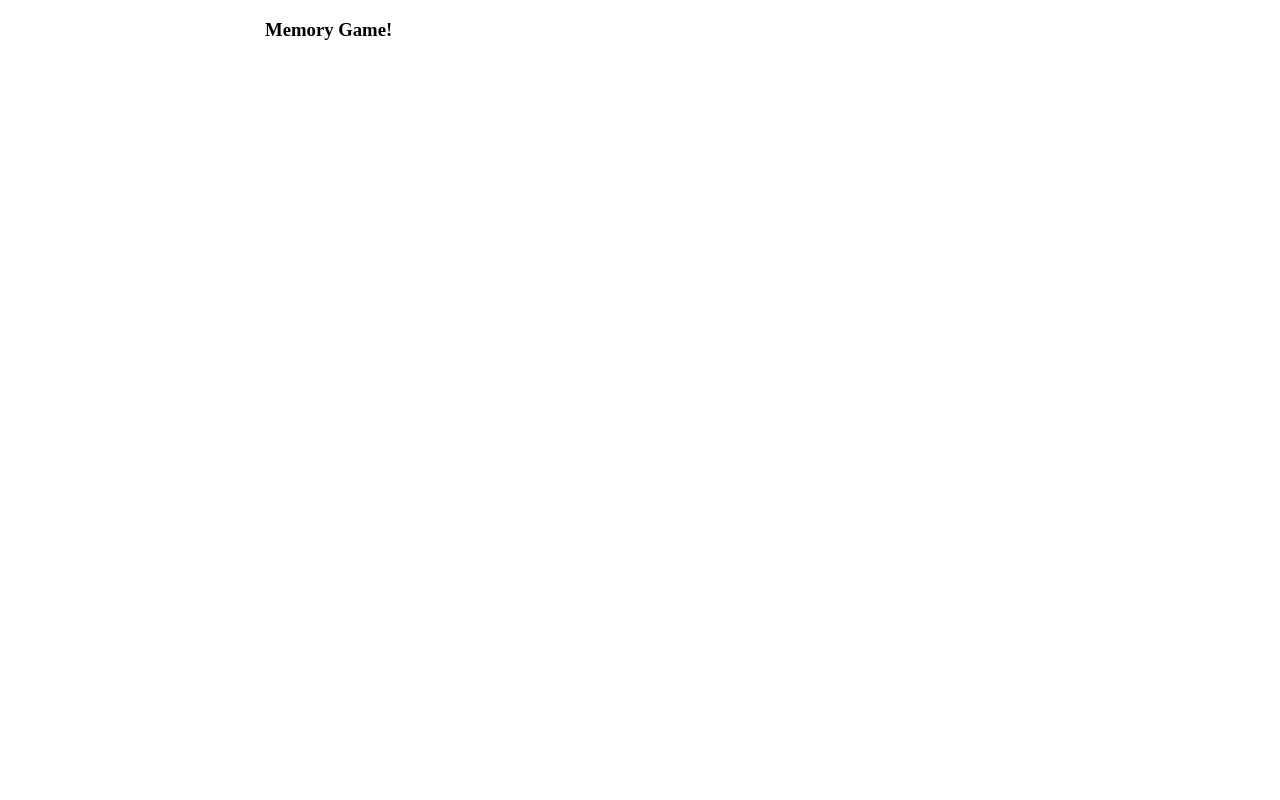
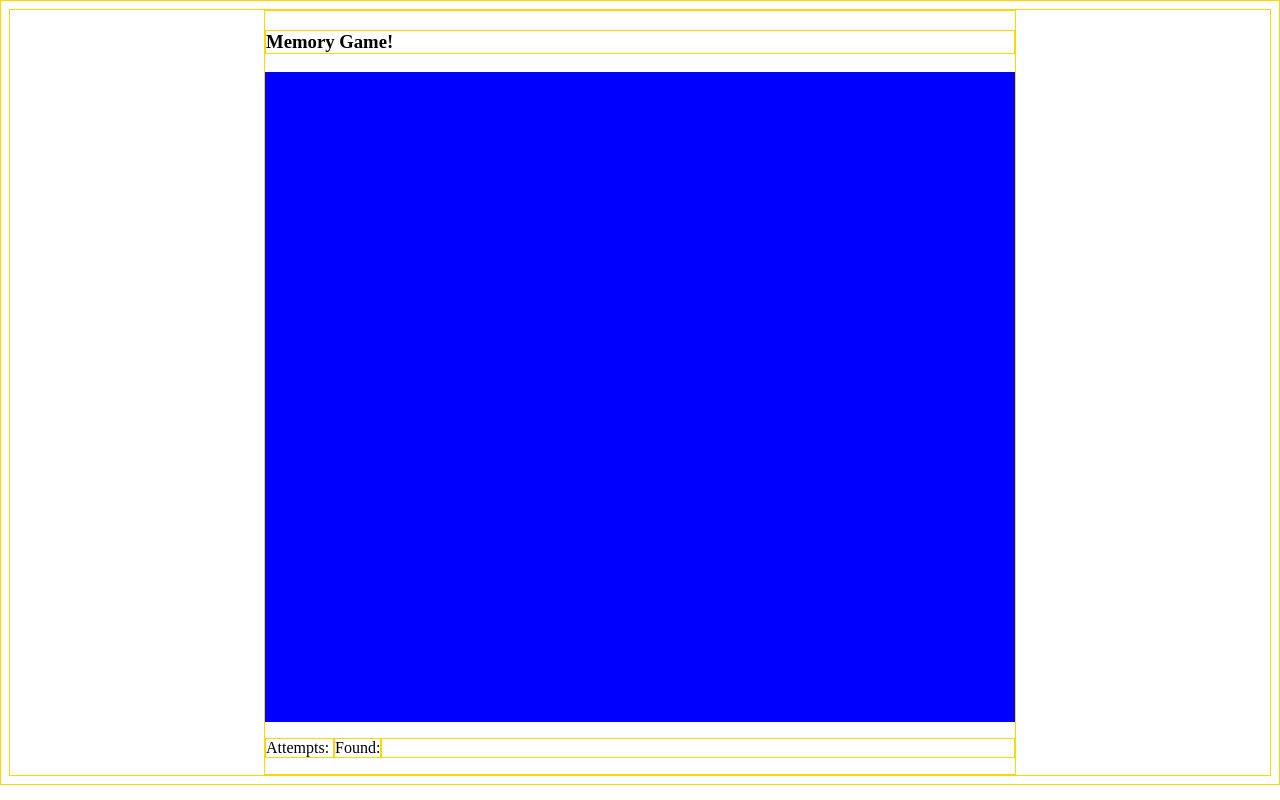
Before and after one commit to DanielleSmikle/MatchingCards, a plain HTML site: page index.html in a window 1280 px wide. Drawn offline with Linux system fonts and the light colour scheme.

Commit message:
keeping score

```diff
--- a/index.html
+++ b/index.html
@@ -13,7 +13,9 @@
     <div class="pageContainer">
     <h3>Memory Game!</h3>
     <div class="gameGrid">
+    </div>
 
+    <p>Attempts: <span class="attemptsHolder"></span> Found: <span class="foundHolder"></span> </p>
     </div>
 </body>
 </html>
--- a/style.css
+++ b/style.css
@@ -9,7 +9,12 @@
     display: flex;
     flex-wrap: wrap;
     height: 650px;
-    width: 100px;
+    width: 100%;
     border: 2px black;
+    background-color: blue;
 
 }
+
+* {
+    border: 1px solid gold;
+}
```
